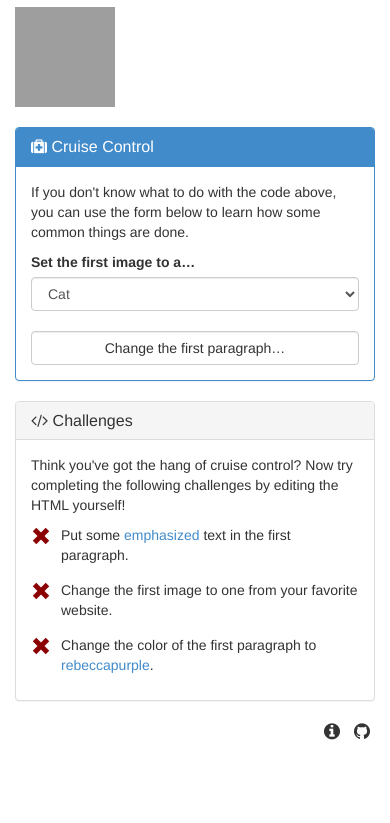
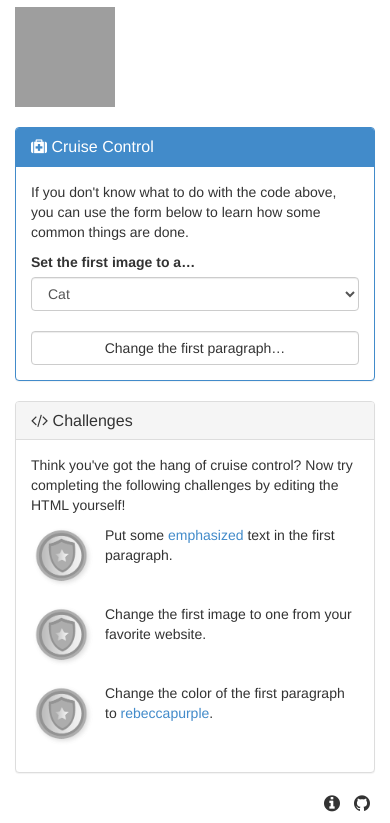
Before and after one commit to toolness/html5-cruise-control, a plain HTML site: page index.html in a window 390 px wide. Shown: the part 432-1255 px from the top of the page. Before the commit the page ends 1183 px from the top, so only its background shows below. Drawn offline with Linux system fonts and the light colour scheme; grey boxes are pictures that could not be loaded.

Commit message:
show badges instead of checkmarks. fixes #2.

```diff
--- a/index.html
+++ b/index.html
@@ -14,16 +14,18 @@ footer a {
   color: inherit;
 }
 
-.media[data-achievement] .glyphicon {
-  font-size: 20px;
+.challenge {
+  min-height: 64px;
+  min-width: 64px;
+  background-image: url(badge-grayscale.png);
+  opacity: 0.75;
+  background-size: 100%;
+  transition: opacity 1s;
 }
 
-.media[data-achievement] .glyphicon-remove {
-  color: darkred;
-}
-
-.media[data-achievement] .glyphicon-ok {
-  color: green;
+.achieved[data-achievement] .challenge {
+  background-image: url(badge.png);
+  opacity: 1.0;
 }
 </style>
 <title>HTML5 Cruise Control Demo</title>
@@ -59,19 +61,19 @@ footer a {
       <p>Think you've got the hang of cruise control? Now try completing the following challenges by editing the HTML yourself!</p>
       <ul class="media-list">
         <li class="media" data-achievement="em">
-          <span class="pull-left media-object glyphicon glyphicon-remove"></span>
+          <div class="pull-left media-object challenge"></div>
           <div class="media-body">
             Put some <a href="https://developer.mozilla.org/en-US/docs/Web/HTML/Element/em" target="_blank">emphasized</a> text in the first paragraph.
           </div>
         </li>
         <li class="media" data-achievement="img">
-          <span class="pull-left media-object glyphicon glyphicon-remove"></span>
+          <div class="pull-left media-object challenge"></div>
           <div class="media-body">
             Change the first image to one from your favorite website.
           </div>
         </li>
         <li class="media" data-achievement="rebeccapurple">
-          <span class="pull-left media-object glyphicon glyphicon-remove"></span>
+          <div class="pull-left media-object challenge"></div>
           <div class="media-body">
             Change the color of the first paragraph to <a href="http://meyerweb.com/eric/thoughts/2014/06/19/rebeccapurple/" target="_blank">rebeccapurple</a>.
           </div>
@@ -285,10 +287,8 @@ function reparseCode() {
 
   Object.keys(achievements).forEach(function(name) {
     achievements[name]($("#rendering"), function(achieved) {
-      var el = $('[data-achievement="' + name + '"]');
-      $('.glyphicon', el)
-        .toggleClass('glyphicon-remove', !achieved)
-        .toggleClass('glyphicon-ok', achieved);
+      $('[data-achievement="' + name + '"]')
+        .toggleClass('achieved', achieved);
     });
   });
 }
```
Also changed, not shown: badge-grayscale.png (added), badge.png (added).
